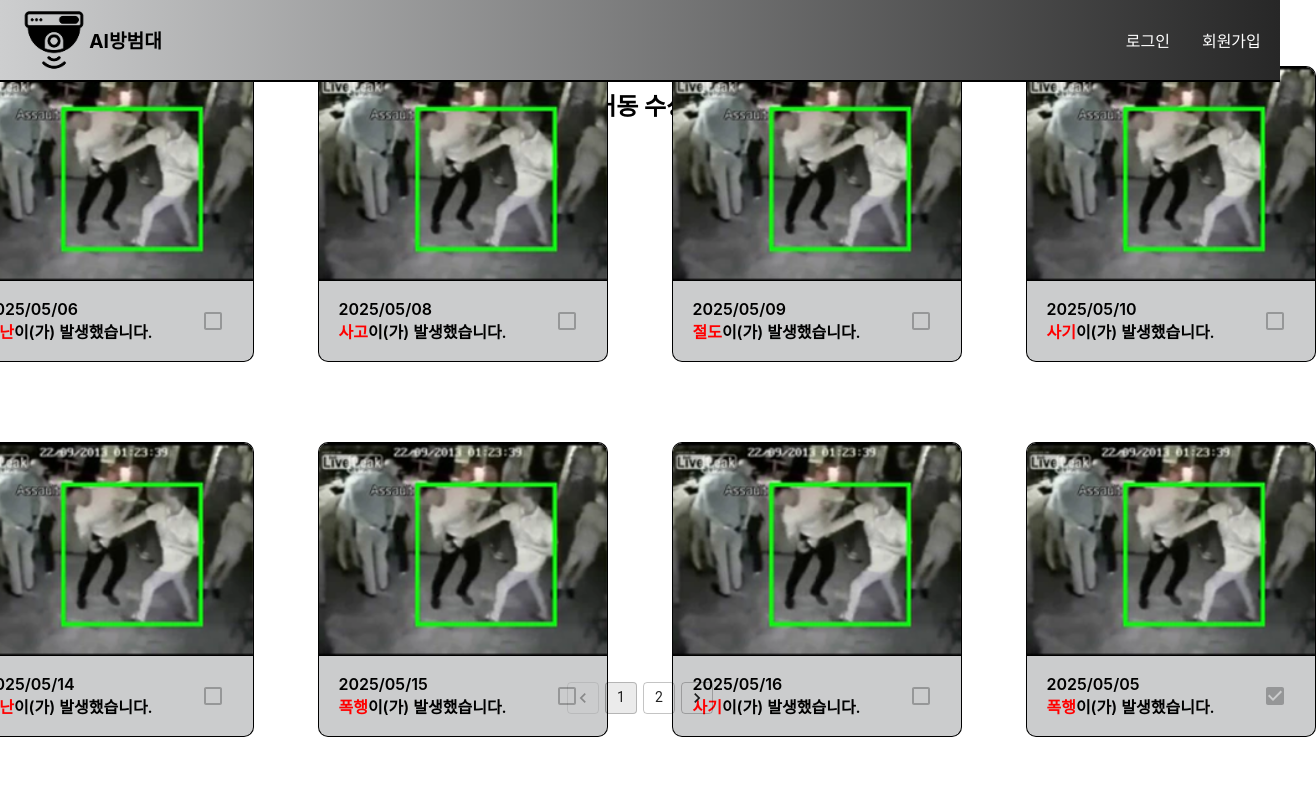
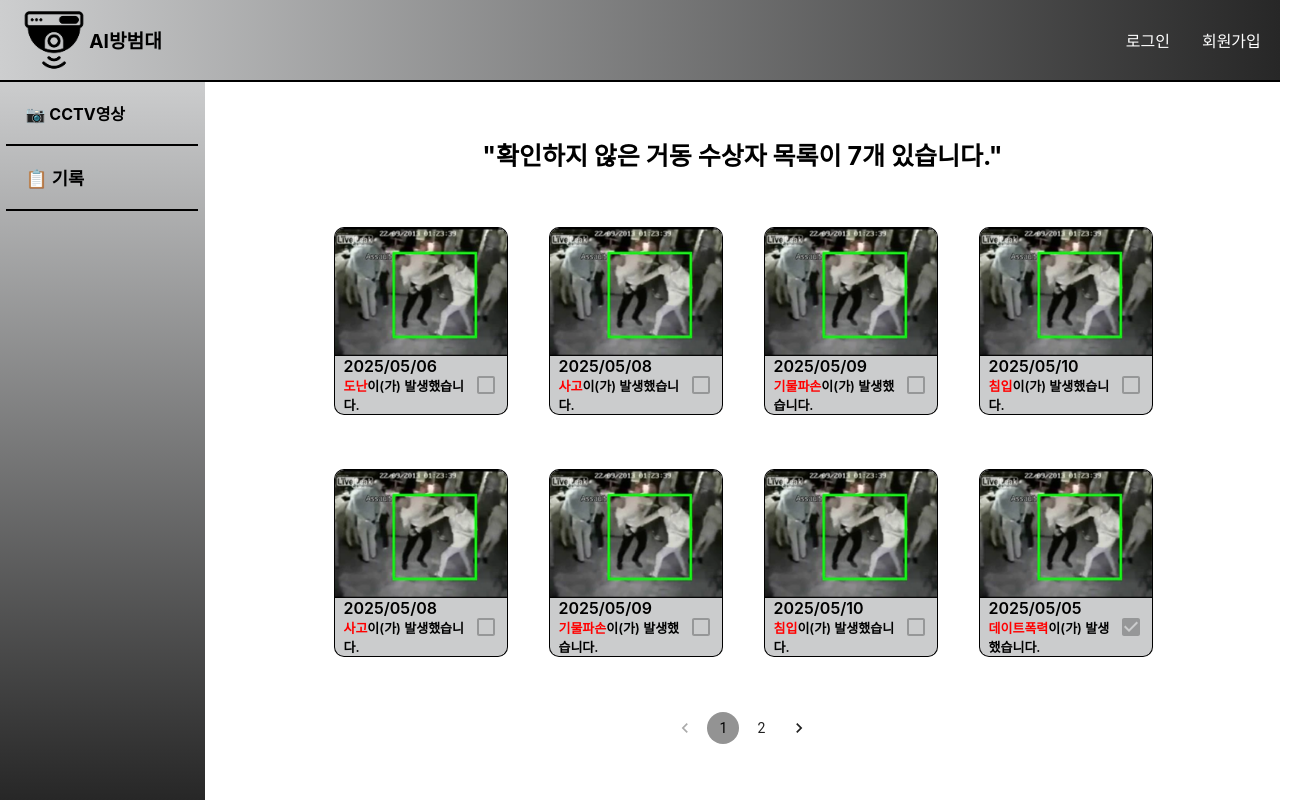
Before and after one commit to AI-Security-Guard/ASG, a React (Create React App) app in the folder client/: page /List in a window 1280 px wide. Shown: the whole page, 1316 px wide, since content can reach past the window. Built offline with nearby package versions, Linux system fonts and the light colour scheme.

Commit message:
desgin: 디자인 최종 마무리 #13

```diff
--- a/client/src/component/Header/Header.style.js
+++ b/client/src/component/Header/Header.style.js
@@ -9,6 +9,7 @@ export const HeaderContainer = styled.div`
     justify-content: space-between;
     border-bottom: 2px solid black;
     z-index: 1;
+    top: 0;
 `;
 
 export const Logo = styled.div`
--- a/client/src/component/Sidebar/Sidebar.style.js
+++ b/client/src/component/Sidebar/Sidebar.style.js
@@ -3,7 +3,7 @@ export const SidebarContainer = styled.div`
     background: linear-gradient(to bottom, #cdcecf 0%, #272727 100%);
     position: fixed;
     height: 89%;
-    width: 16%;
+    width: 15%;
     bottom: 0;
     padding: 0.5%;
 `;
@@ -11,7 +11,6 @@ export const SidebarContainer = styled.div`
 export const CCTVButton = styled.div`
     border-bottom: 2px solid black;
     padding: 10%;
-    font-size: 1.1rem;
     font-weight: bold;
     cursor: pointer;
 `;
--- a/client/src/page/ListPage/ListPage.js
+++ b/client/src/page/ListPage/ListPage.js
@@ -1,5 +1,4 @@
 import React, { useState } from 'react';
-import { Pagination } from '@mui/material';
 import {
     ListContainer,
     UnconfirmedCountMessage,
@@ -12,26 +11,26 @@ import {
     IncidentInfo,
     SuspectContainer,
     SuspectColumn,
+    ListPagination,
 } from './ListPage.style.js';
 import Header from '../../component/Header/Header.js';
+import Sidebar from '../../component/Sidebar/Sidebar.js';
 
 function ListPage() {
     const entries = [
-        { date: '2025/05/05', message: '폭행', checked: true },
+        { date: '2025/05/05', message: '데이트폭력', checked: true },
         { date: '2025/05/06', message: '도난', checked: false },
         { date: '2025/05/07', message: '폭행', checked: true },
         { date: '2025/05/08', message: '사고', checked: false },
-        { date: '2025/05/09', message: '절도', checked: false },
-        { date: '2025/05/10', message: '사기', checked: false },
+        { date: '2025/05/09', message: '기물파손', checked: false },
+        { date: '2025/05/10', message: '침입', checked: false },
         { date: '2025/05/11', message: '폭행', checked: true },
-        { date: '2025/05/12', message: '사고', checked: true },
-        { date: '2025/05/13', message: '폭행', checked: true },
-        { date: '2025/05/14', message: '도난', checked: false },
-        { date: '2025/05/15', message: '폭행', checked: false },
-        { date: '2025/05/16', message: '사기', checked: false },
-        { date: '2025/05/17', message: '절도', checked: true },
-        { date: '2025/05/18', message: '사고', checked: true },
-        { date: '2025/05/19', message: '폭행', checked: true },
+        { date: '2025/05/12', message: '투기', checked: true },
+        { date: '2025/05/08', message: '사고', checked: false },
+        { date: '2025/05/09', message: '기물파손', checked: false },
+        { date: '2025/05/10', message: '침입', checked: false },
+        { date: '2025/05/11', message: '폭행', checked: true },
+        { date: '2025/05/12', message: '투기', checked: true },
     ];
 
     const [currentPage, setCurrentPage] = useState(1);
@@ -49,9 +48,10 @@ function ListPage() {
     return (
         <>
             <Header />
+            <Sidebar />
             <ListContainer>
                 <UnconfirmedCountMessage>
-                    "관리자님 확인하지 않은 거동 수상자 목록이 {unconfirmedCount}개 있습니다."
+                    "확인하지 않은 거동 수상자 목록이 {unconfirmedCount}개 있습니다."
                 </UnconfirmedCountMessage>
                 <SuspectContainer>
                     <SuspectColumn>
@@ -87,12 +87,10 @@ function ListPage() {
                         ))}
                     </SuspectColumn>
                 </SuspectContainer>
-                <Pagination
-                    count={Math.ceil(sortedEntries.length / itemsPerPage)} // 정렬된 데이터를 기준으로 페이지 수 계산
+                <ListPagination
+                    count={Math.ceil(sortedEntries.length / itemsPerPage)}
                     page={currentPage}
                     onChange={handlePageChange}
-                    variant='outlined'
-                    shape='rounded'
                 />
             </ListContainer>
         </>
--- a/client/src/page/ListPage/ListPage.style.js
+++ b/client/src/page/ListPage/ListPage.style.js
@@ -1,37 +1,38 @@
 import styled, { keyframes } from 'styled-components';
-import { Checkbox, FormControlLabel, Button } from '@mui/material';
+import { Checkbox, Pagination } from '@mui/material';
 
 export const ListContainer = styled.div`
     display: flex;
     flex-direction: column;
+    width: 84%;
+    height: 90%;
+    position: absolute;
+    bottom: 0;
+    right: 0;
     align-items: center;
     justify-content: center;
-    height: 100vh;
-    gap: 10%;
-    width: 100%;
 `;
 
 export const UnconfirmedCountMessage = styled.div`
-    font-size: 1.5rem;
+    font-size: 25px;
     font-weight: bold;
 `;
 
 export const SuspectContainer = styled.div`
+    width: 100%;
+    height: 75%;
     display: flex;
     flex-direction: column;
-    gap: 5rem;
-    height: 50%;
+    gap: 10%;
     align-items: center;
     justify-content: center;
-    width: 100%;
 `;
 
 export const SuspectColumn = styled.div`
-    display: flex;
-    gap: 4rem;
-    width: 100%;
-    align-items: center;
-    justify-content: center;
+    display: grid;
+    grid-template-columns: repeat(4, 1fr);
+    width: 80%;
+    justify-items: center;
 `;
 
 export const SuspectEntry = styled.div`
@@ -44,40 +45,58 @@ export const SuspectEntry = styled.div`
     }
     cursor: pointer;
     border-radius: 10px;
+    width: 80%;
 `;
 
 export const SuspectPoto = styled.img`
+    width: 100%;
     border-radius: 10px 10px 0px 0px;
-    width: 18rem;
-    border-top: 1px solid black; // 상단 테두리 설정
-    border-left: 1px solid black; // 왼쪽 테두리 설정
-    border-right: 1px solid black; // 오른쪽 테두리 설정
+    border-top: 1px solid black;
+    border-left: 1px solid black;
+    border-right: 1px solid black;
+    height: 70%;
 `;
 
 export const SuspectDetail = styled.div`
+    width: 100%;
     border-radius: 0px 0px 10px 10px;
     background: #cbcccd;
-    width: 18rem;
-    height: 5rem;
     display: flex;
     align-items: center;
-    justify-content: space-around;
-    border-bottom: 1px solid black; // 상단 테두리 설정
-    border-left: 1px solid black; // 왼쪽 테두리 설정
-    border-right: 1px solid black; // 오른쪽 테두리 설정
+    justify-content: center;
+    border-bottom: 1px solid black;
+    border-left: 1px solid black;
+    border-right: 1px solid black;
+    height: 80%;
 `;
 
 export const IncidentInfo = styled.div`
     font-weight: 600;
+    width: 100%;
+    margin-left: 5%;
 `;
 
 export const Date = styled.div``;
 
-export const DetailMessage = styled.div``;
+export const DetailMessage = styled.div`
+    font-size: 13px;
+`;
 
-export const ConfirmCheckbox = styled(Checkbox)`
-    &.Mui-checked {
-        color: #000000 !important;
-        opacity: 0.26 !important;
+export const ConfirmCheckbox = styled(Checkbox)``;
+
+export const ListPagination = styled(Pagination)`
+    & .MuiPaginationItem-page.Mui-selected {
+        background-color: rgba(39, 39, 39, 0.5); /* 선택된 페이지 배경: 더 진한 검정색 계열 */
+        color: black;
+    }
+
+    & .MuiPaginationItem-page:hover {
+        background-color: rgba(39, 39, 39, 0.2); /* 호버 시 배경: 조금 더 투명한 검정색 */
+        color: black;
+    }
+
+    & .MuiPaginationItem-page:active {
+        background-color: rgba(39, 39, 39, 0.5); /* 클릭 시 배경: 선택보다 약간 투명도가 낮은 진한 검정색 */
+        color: black;
     }
 `;
```
